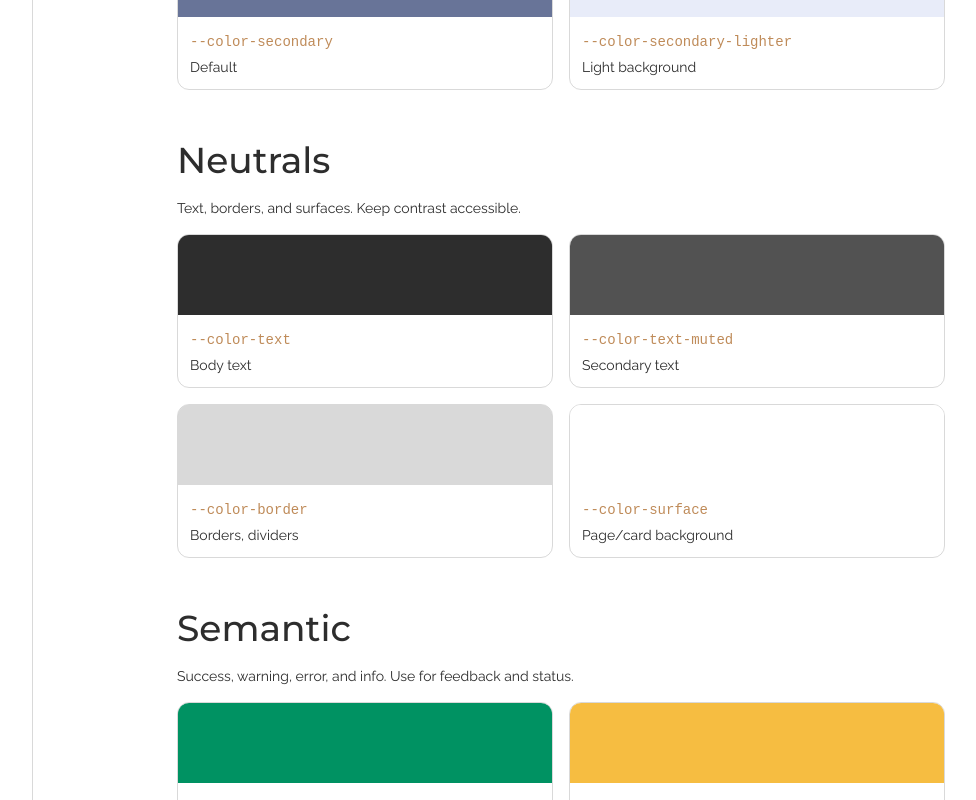
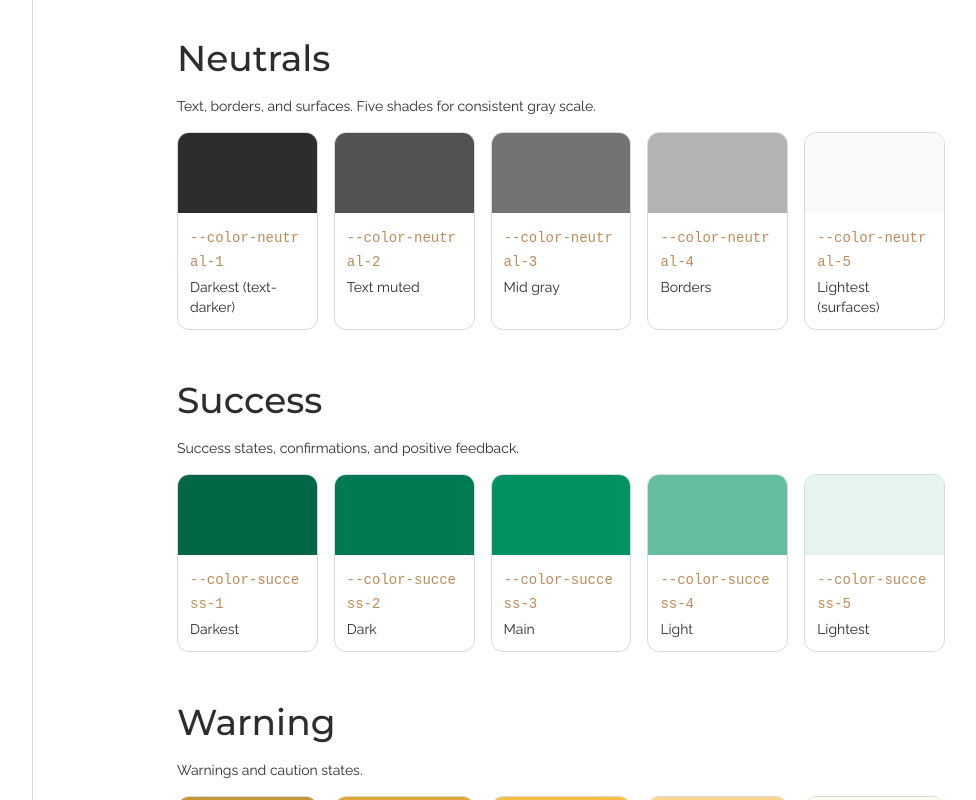
Before and after one commit to BirenGurung/novelty-design-system, a Next.js app: page /colors in a window 1280 px wide. Shown: the part 820-1620 px from the top of the page, without its empty margins (191-1167 px from the left). Built offline with nearby package versions, Linux system fonts and the light colour scheme.

Commit message:
color updated of the app

```diff
--- a/app/colors/page.tsx
+++ b/app/colors/page.tsx
@@ -5,43 +5,83 @@ export const metadata = {
   description: "Color palette and semantic roles",
 };
 
+/** 5 shades per color (1 = darkest, 5 = lightest). Figma-aligned palette. */
 const colorGroups = [
   {
     title: "Primary",
-    description: "Primary brand color. Use for main actions, links, and key UI elements.",
+    description: "Primary brand color. Use for main actions, links, and key UI elements. Five shades from darkest to lightest.",
     tokens: [
-      { name: "primary", var: "--color-primary", desc: "Default" },
-      { name: "primary-hover", var: "--color-primary-hover", desc: "Hover state" },
-      { name: "primary-pressed", var: "--color-primary-pressed", desc: "Pressed/active" },
-      { name: "primary-lighter", var: "--color-primary-lighter", desc: "Light background" },
+      { name: "primary-1", var: "--color-primary-1", desc: "Darkest" },
+      { name: "primary-2", var: "--color-primary-2", desc: "Dark (hover/pressed)" },
+      { name: "primary-3", var: "--color-primary-3", desc: "Main" },
+      { name: "primary-4", var: "--color-primary-4", desc: "Light" },
+      { name: "primary-5", var: "--color-primary-5", desc: "Lightest (backgrounds)" },
     ],
   },
   {
     title: "Secondary",
     description: "Secondary brand color. Use for secondary actions and accents.",
     tokens: [
-      { name: "secondary", var: "--color-secondary", desc: "Default" },
-      { name: "secondary-lighter", var: "--color-secondary-lighter", desc: "Light background" },
+      { name: "secondary-1", var: "--color-secondary-1", desc: "Darkest" },
+      { name: "secondary-2", var: "--color-secondary-2", desc: "Dark" },
+      { name: "secondary-3", var: "--color-secondary-3", desc: "Main" },
+      { name: "secondary-4", var: "--color-secondary-4", desc: "Light" },
+      { name: "secondary-5", var: "--color-secondary-5", desc: "Lightest" },
     ],
   },
   {
     title: "Neutrals",
-    description: "Text, borders, and surfaces. Keep contrast accessible.",
+    description: "Text, borders, and surfaces. Five shades for consistent gray scale.",
     tokens: [
-      { name: "text", var: "--color-text", desc: "Body text" },
-      { name: "text-muted", var: "--color-text-muted", desc: "Secondary text" },
-      { name: "border", var: "--color-border", desc: "Borders, dividers" },
-      { name: "surface", var: "--color-surface", desc: "Page/card background" },
+      { name: "neutral-1", var: "--color-neutral-1", desc: "Darkest (text-darker)" },
+      { name: "neutral-2", var: "--color-neutral-2", desc: "Text muted" },
+      { name: "neutral-3", var: "--color-neutral-3", desc: "Mid gray" },
+      { name: "neutral-4", var: "--color-neutral-4", desc: "Borders" },
+      { name: "neutral-5", var: "--color-neutral-5", desc: "Lightest (surfaces)" },
     ],
   },
   {
-    title: "Semantic",
-    description: "Success, warning, error, and info. Use for feedback and status.",
+    title: "Success",
+    description: "Success states, confirmations, and positive feedback.",
     tokens: [
-      { name: "success", var: "--color-success", desc: "Success states" },
-      { name: "warning", var: "--color-warning", desc: "Warnings" },
-      { name: "error", var: "--color-error", desc: "Errors" },
-      { name: "info", var: "--color-info", desc: "Informational" },
+      { name: "success-1", var: "--color-success-1", desc: "Darkest" },
+      { name: "success-2", var: "--color-success-2", desc: "Dark" },
+      { name: "success-3", var: "--color-success-3", desc: "Main" },
+      { name: "success-4", var: "--color-success-4", desc: "Light" },
+      { name: "success-5", var: "--color-success-5", desc: "Lightest" },
+    ],
+  },
+  {
+    title: "Warning",
+    description: "Warnings and caution states.",
+    tokens: [
+      { name: "warning-1", var: "--color-warning-1", desc: "Darkest" },
+      { name: "warning-2", var: "--color-warning-2", desc: "Dark" },
+      { name: "warning-3", var: "--color-warning-3", desc: "Main" },
+      { name: "warning-4", var: "--color-warning-4", desc: "Light" },
+      { name: "warning-5", var: "--color-warning-5", desc: "Lightest" },
+    ],
+  },
+  {
+    title: "Error",
+    description: "Errors, destructive actions, and validation.",
+    tokens: [
+      { name: "error-1", var: "--color-error-1", desc: "Darkest" },
+      { name: "error-2", var: "--color-error-2", desc: "Dark" },
+      { name: "error-3", var: "--color-error-3", desc: "Main" },
+      { name: "error-4", var: "--color-error-4", desc: "Light" },
+      { name: "error-5", var: "--color-error-5", desc: "Lightest" },
+    ],
+  },
+  {
+    title: "Info",
+    description: "Informational messages and neutral status.",
+    tokens: [
+      { name: "info-1", var: "--color-info-1", desc: "Darkest" },
+      { name: "info-2", var: "--color-info-2", desc: "Dark" },
+      { name: "info-3", var: "--color-info-3", desc: "Main" },
+      { name: "info-4", var: "--color-info-4", desc: "Light" },
+      { name: "info-5", var: "--color-info-5", desc: "Lightest" },
     ],
   },
 ] as const;
@@ -62,18 +102,18 @@ export default function ColorsPage() {
           <p className="text-[var(--color-text)] font-[var(--font-body)] text-[length:var(--text-body-md-size)] leading-[length:var(--text-body-md-line)]">
             {group.description}
           </p>
-          <ul className="grid gap-4 sm:grid-cols-2">
+          <ul className="grid gap-4 grid-cols-2 sm:grid-cols-3 lg:grid-cols-5">
             {group.tokens.map(({ name, var: token, desc }) => (
               <li
                 key={token}
                 className="flex flex-col overflow-hidden rounded-lg border border-[var(--color-border)]"
               >
                 <div
-                  className="h-20 w-full"
+                  className="h-20 w-full shrink-0"
                   style={{ backgroundColor: `var(${token})` }}
                 />
-                <div className="p-3">
-                  <span className="font-mono text-sm text-[var(--color-primary)]">{token}</span>
+                <div className="p-3 min-w-0">
+                  <span className="font-mono text-sm text-[var(--color-primary)] break-all">{token}</span>
                   <p className="mt-1 text-sm text-[var(--color-text)]">{desc}</p>
                 </div>
               </li>
--- a/styles/themes/novelty.css
+++ b/styles/themes/novelty.css
@@ -1,54 +1,95 @@
 /**
- * Novelty theme — values from Figma (Novelty Design System).
- * Primary: warm brown/tan. Secondary: blue/slate. Support: success, warning, error, info.
+ * Novelty theme — Figma Novelty Design System.
+ * Each color family has 5 shades: 1 (darkest) … 5 (lightest).
+ * Primary: warm brown/tan. Secondary: blue/slate. Semantic: success, warning, error, info.
  */
 
 :root {
-  /* Primary */
-  --color-primary-darker: #735435;
-  --color-primary-dark: #9e6734;
-  --color-primary-main: #bf8b59;
-  --color-primary: #bf8b59;
-  --color-primary-hover: #9e6734;
-  --color-primary-pressed: #735435;
-  --color-primary-light: #e7b890;
-  --color-primary-lighter: #fff2e5;
-  --color-primary-muted: #e7b890;
+  /* Primary — 5 shades */
+  --color-primary-1: #735435;
+  --color-primary-2: #9e6734;
+  --color-primary-3: #bf8b59;
+  --color-primary-4: #e7b890;
+  --color-primary-5: #fff2e5;
+  /* Aliases (components use these) */
+  --color-primary-darker: var(--color-primary-1);
+  --color-primary-dark: var(--color-primary-2);
+  --color-primary-main: var(--color-primary-3);
+  --color-primary: var(--color-primary-3);
+  --color-primary-hover: var(--color-primary-2);
+  --color-primary-pressed: var(--color-primary-1);
+  --color-primary-light: var(--color-primary-4);
+  --color-primary-lighter: var(--color-primary-5);
+  --color-primary-muted: var(--color-primary-4);
 
-  /* Secondary */
-  --color-secondary-darker: #35384f;
-  --color-secondary-dark: #464e69;
-  --color-secondary-main: #687498;
-  --color-secondary: #687498;
-  --color-secondary-light: #90a5eb;
-  --color-secondary-lighter: #e8ecf9;
+  /* Secondary — 5 shades */
+  --color-secondary-1: #35384f;
+  --color-secondary-2: #464e69;
+  --color-secondary-3: #687498;
+  --color-secondary-4: #90a5eb;
+  --color-secondary-5: #e8ecf9;
+  --color-secondary-darker: var(--color-secondary-1);
+  --color-secondary-dark: var(--color-secondary-2);
+  --color-secondary-main: var(--color-secondary-3);
+  --color-secondary: var(--color-secondary-3);
+  --color-secondary-light: var(--color-secondary-4);
+  --color-secondary-lighter: var(--color-secondary-5);
 
-  /* Gray / neutral */
-  --color-text-darker: #2d2d2d;
-  --color-text: #2d2d2d;
-  --color-text-muted: #525252;
+  /* Neutrals / gray — 5 shades */
+  --color-neutral-1: #2d2d2d;
+  --color-neutral-2: #525252;
+  --color-neutral-3: #737373;
+  --color-neutral-4: #b3b3b3;
+  --color-neutral-5: #f8f9fa;
+  --color-text-darker: var(--color-neutral-1);
+  --color-text: var(--color-neutral-1);
+  --color-text-muted: var(--color-neutral-2);
   --color-border: rgba(179, 179, 179, 0.5);
   --color-surface: #ffffff;
-  /** Table filled style: header background (Figma Data Table Filled). */
-  --color-table-header-fill: #f8f9fa;
+  --color-table-header-fill: var(--color-neutral-5);
   --color-white: #ffffff;
   --color-black: #000000;
-  /* Disabled button (filled) — solid grey per Figma */
   --color-button-disabled: #9e9e9e;
 
-  /* Support */
-  --color-success: #009262;
-  --color-success-light: #66bea1;
-  --color-success-lighter: #e6f4ef;
-  --color-warning: #f6bd41;
-  --color-warning-light: #fad78d;
-  --color-warning-lighter: #fefbec;
-  --color-error: #b3251e;
-  --color-error-light: #d77c78;
-  --color-error-lighter: #f7e9e9;
-  --color-info: #116a9f;
-  --color-info-light: #88b5cf;
-  --color-info-lighter: #e7f0f5;
+  /* Success — 5 shades */
+  --color-success-1: #006645;
+  --color-success-2: #007a52;
+  --color-success-3: #009262;
+  --color-success-4: #66bea1;
+  --color-success-5: #e6f4ef;
+  --color-success: var(--color-success-3);
+  --color-success-light: var(--color-success-4);
+  --color-success-lighter: var(--color-success-5);
+
+  /* Warning — 5 shades */
+  --color-warning-1: #c49534;
+  --color-warning-2: #e0a83a;
+  --color-warning-3: #f6bd41;
+  --color-warning-4: #fad78d;
+  --color-warning-5: #fefbec;
+  --color-warning: var(--color-warning-3);
+  --color-warning-light: var(--color-warning-4);
+  --color-warning-lighter: var(--color-warning-5);
+
+  /* Error — 5 shades */
+  --color-error-1: #8c1e18;
+  --color-error-2: #9e211b;
+  --color-error-3: #b3251e;
+  --color-error-4: #d77c78;
+  --color-error-5: #f7e9e9;
+  --color-error: var(--color-error-3);
+  --color-error-light: var(--color-error-4);
+  --color-error-lighter: var(--color-error-5);
+
+  /* Info — 5 shades */
+  --color-info-1: #0e5480;
+  --color-info-2: #105d8f;
+  --color-info-3: #116a9f;
+  --color-info-4: #88b5cf;
+  --color-info-5: #e7f0f5;
+  --color-info: var(--color-info-3);
+  --color-info-light: var(--color-info-4);
+  --color-info-lighter: var(--color-info-5);
 
   /* Typography: --font-heading and --font-body are set by the app (e.g. next/font) when using this theme */
 
```
Also changed, not shown: 1 other file (tests, documents, lock files or other folders).
